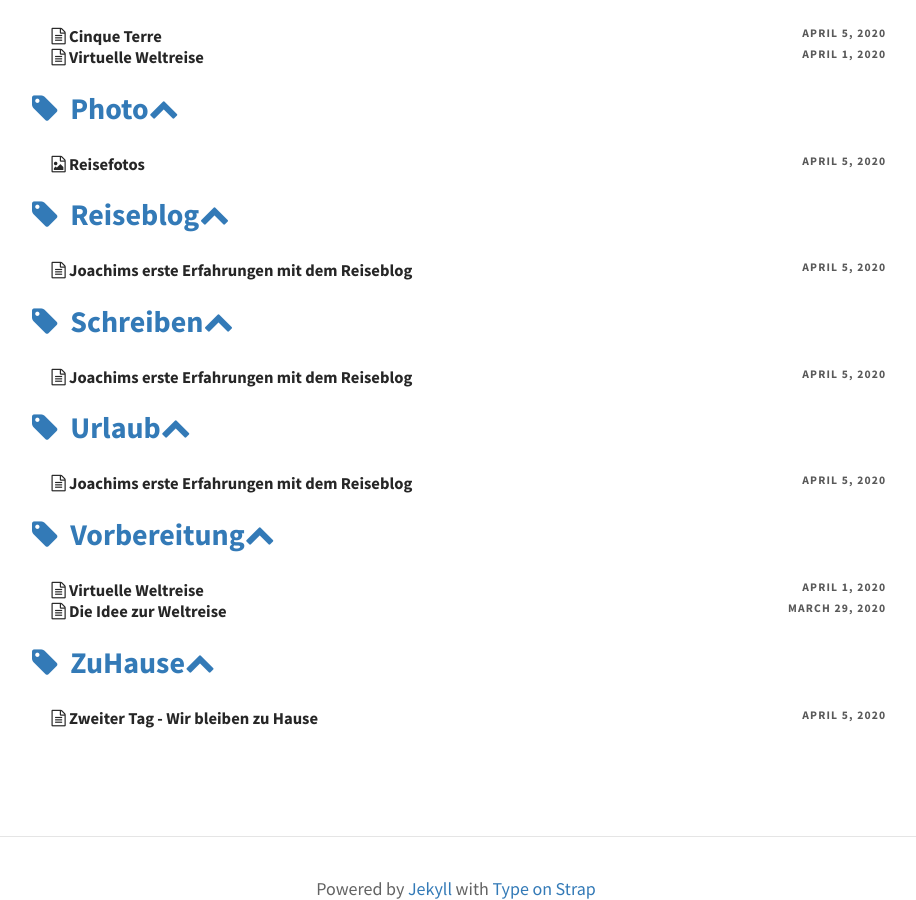
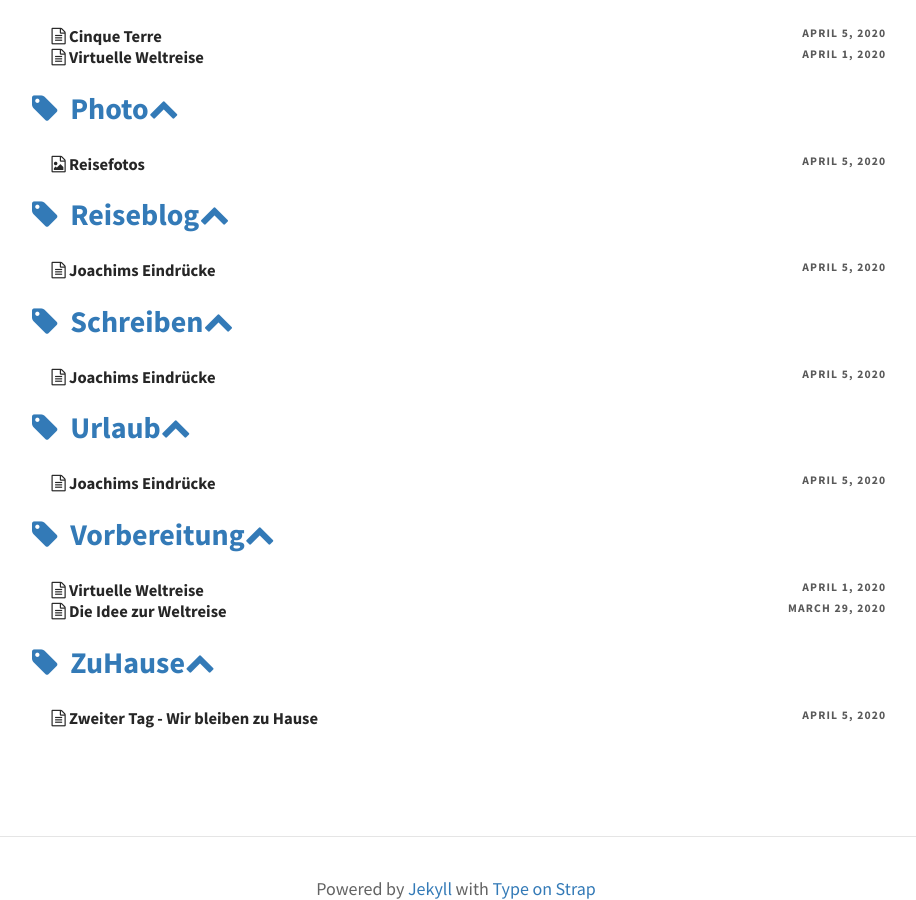
Before and after one commit to jschirrmacher/eight-days, a Jekyll site: the page built from pages/tags.md, in a window 1280 px wide and 900 px high, scrolled down 987 px. Shown: the whole window, without its empty margins (184-1100 px from the left). Built offline with Jekyll 4.4.1, drawn with Linux system fonts in a browser that asks for light colours.

Commit message:
Added header image

```diff
--- a/_posts/2020-04-05-gedanken-von-joachim.md
+++ b/_posts/2020-04-05-gedanken-von-joachim.md
@@ -1,6 +1,8 @@
 ---
 layout: post
-title: Joachims erste Erfahrungen mit dem Reiseblog
+title: Joachims Eindrücke
+feature-img: gallery/VinoItaliano.jpg
+thumbnail: gallery/VinoItaliano.jpg
 author: jschirrmacher
 tags: Reiseblog Schreiben Urlaub
 ---
```
